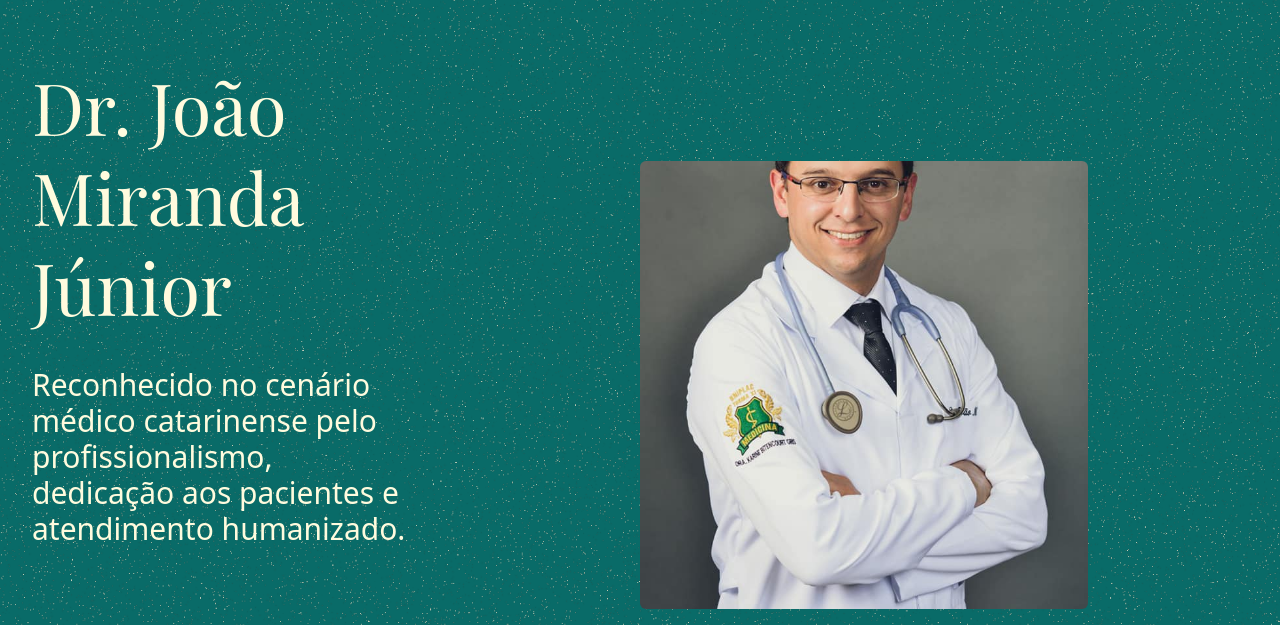
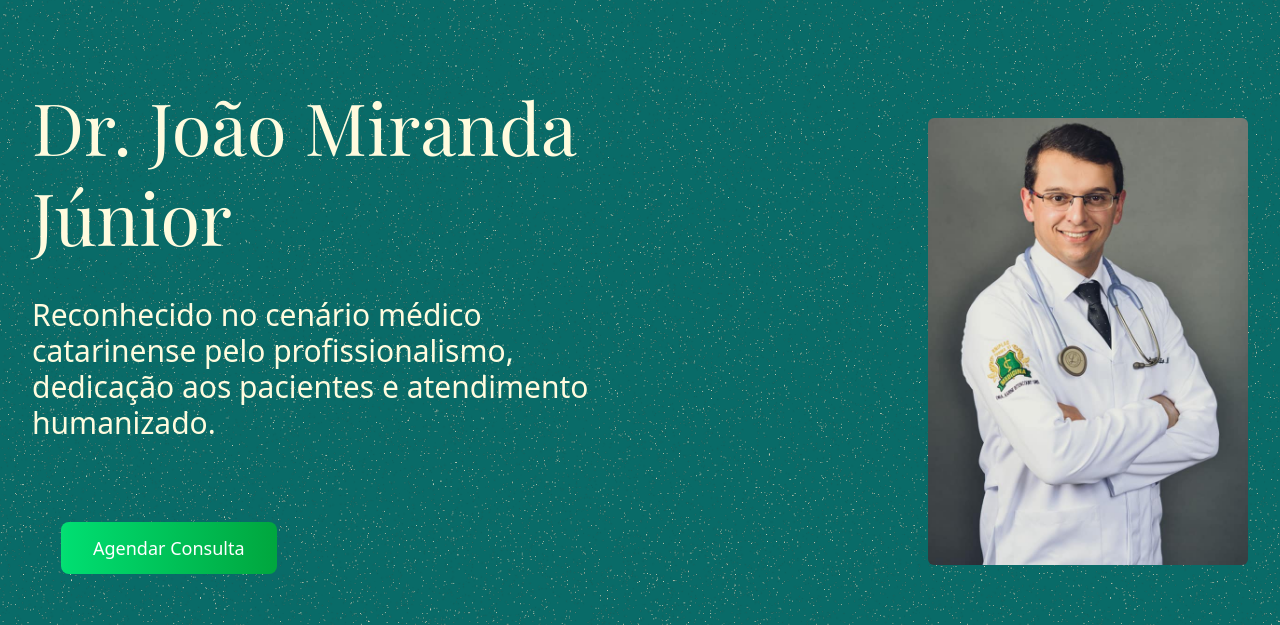
Before and after one commit to Gabrielvsiqueira/Dr-Joao, a website built with Vite: page Dr-joao/index.html in a window 1280 px wide. Shown: the part 146-771 px from the top of the page. Built offline with nearby package versions, Linux system fonts and the light colour scheme.

Commit message:
hotfix: fluxo e altura dos elementos

```diff
--- a/Dr-joao/index.html
+++ b/Dr-joao/index.html
@@ -39,8 +39,10 @@
               </a>
             </div>
           </div>
-<div class="w-full flex justify-center"> <img src="./img/perfil.jpg" alt="Foto de corpo inteiro do Dr. João com jaleco"
-  class="rounded-md w-full max-w-sm sm:max-w-md max-h-[40vh] md:max-h-[56vh] object-cover" /> </div>
+          <div class="">
+            <img src="./img/perfil.jpg" alt="Foto de corpo inteiro do Dr. João com jaleco"
+            class="rounded-md max-h-[48vh] md:max-h-[56vh] object-contain w-full " />
+          </div>
         </div>
       </div>
     </div>
--- a/Dr-joao/src/style.css
+++ b/Dr-joao/src/style.css
@@ -1,6 +1,6 @@
 @import "tailwindcss";
 
-header {
+.hero-header {
   background-image: url(../img/capa.png);
   background-size: cover;
   background-position: center;
```
